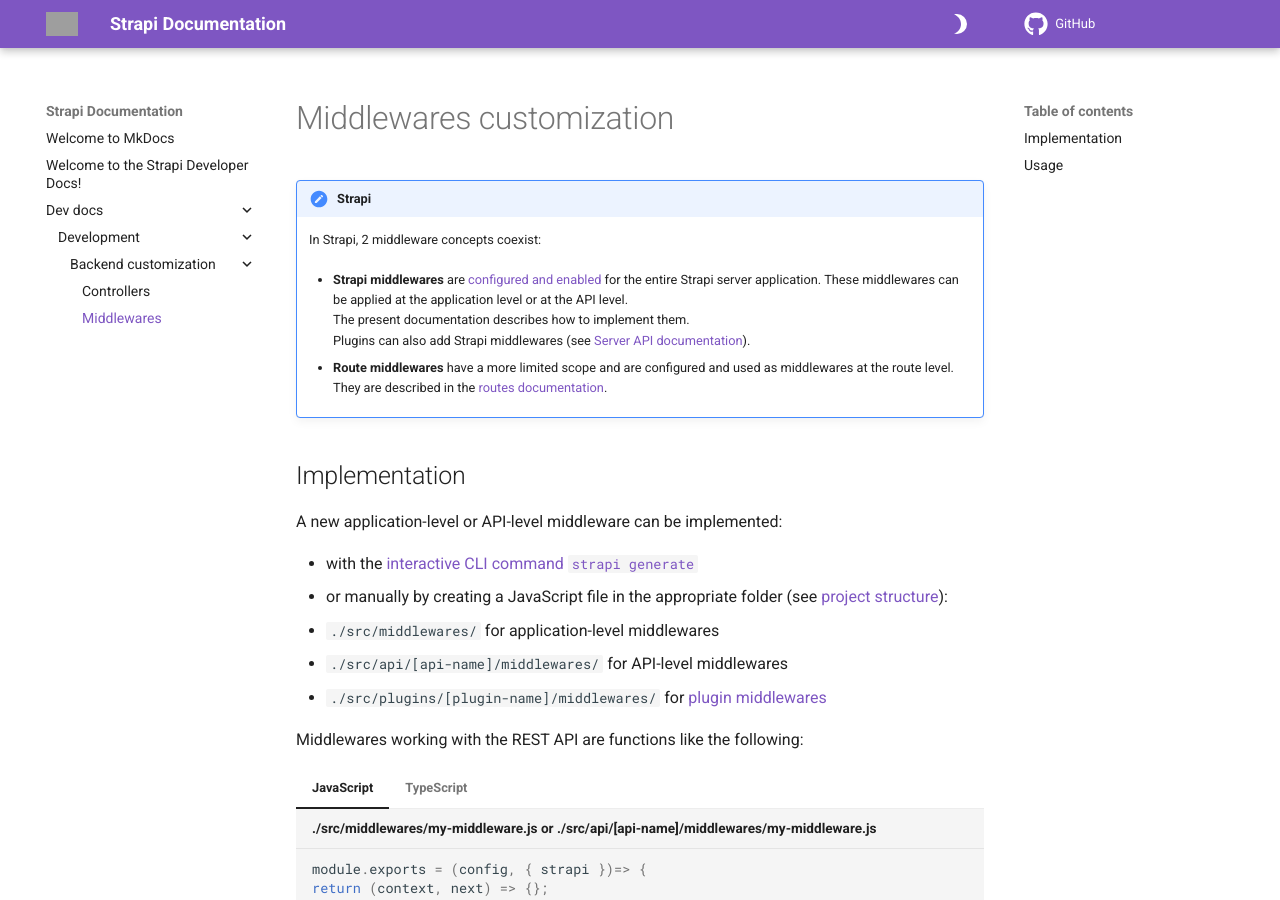
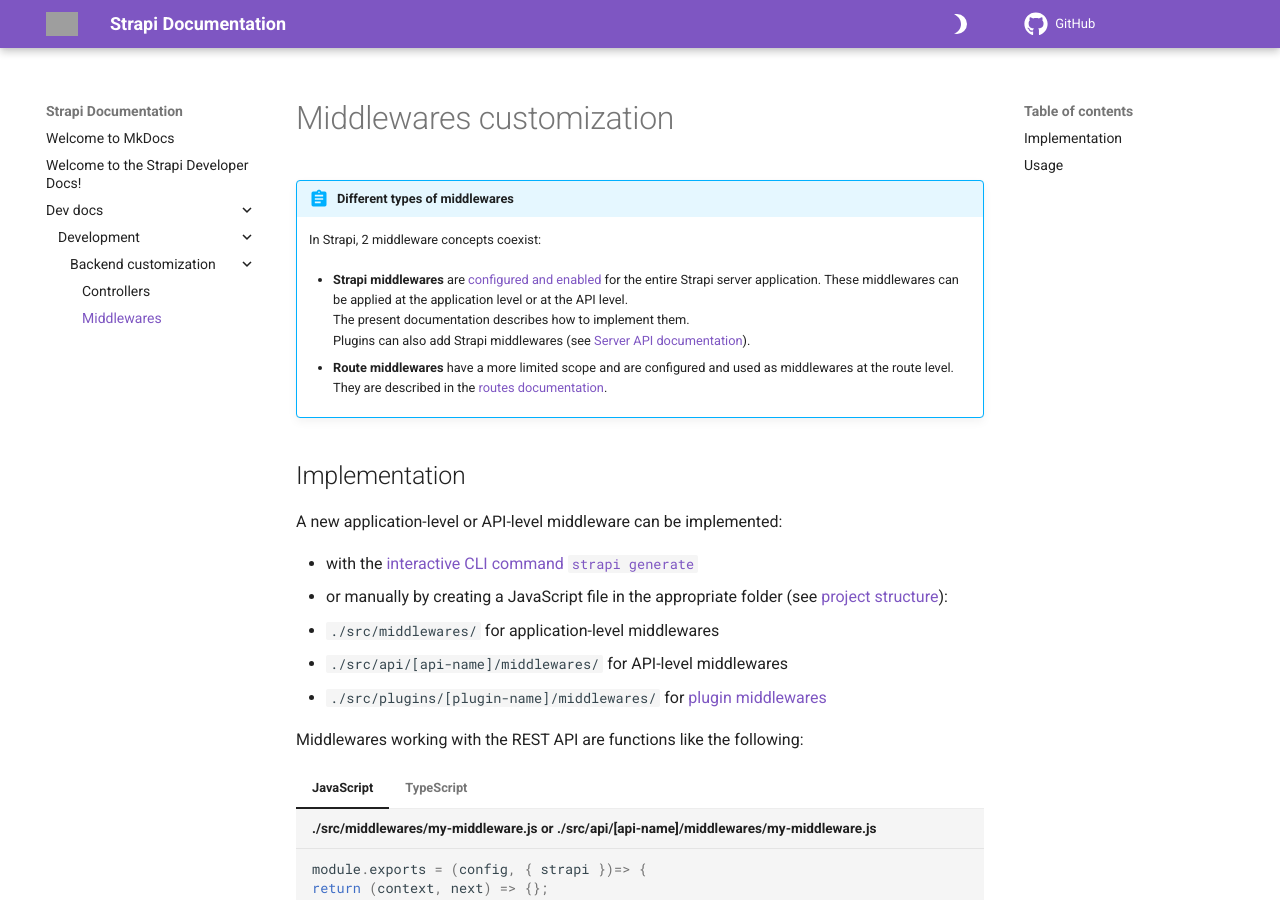
Before and after one commit to pwizla/strapi-docs-material-mkdocs-poc, an MkDocs documentation site: the page built from docs/dev-docs/development/backend-customization/middlewares.md, in a window 1280 px wide and 900 px high. Built offline with MkDocs 1.6.1 and Material for MkDocs 9.7.7, drawn with Linux system fonts in a browser that asks for light colours; comment, search, counter and statistics services are not loaded; grey boxes are pictures that could not be loaded.

Commit message:
Change top-of-page callout type in Middlewares page

```diff
--- a/docs/dev-docs/development/backend-customization/middlewares.md
+++ b/docs/dev-docs/development/backend-customization/middlewares.md
@@ -4,7 +4,7 @@
 
 # Middlewares customization
 
-!!!strapi Different types of middlewares
+!!!abstract "Different types of middlewares"
 
     In Strapi, 2 middleware concepts coexist:
 
```
